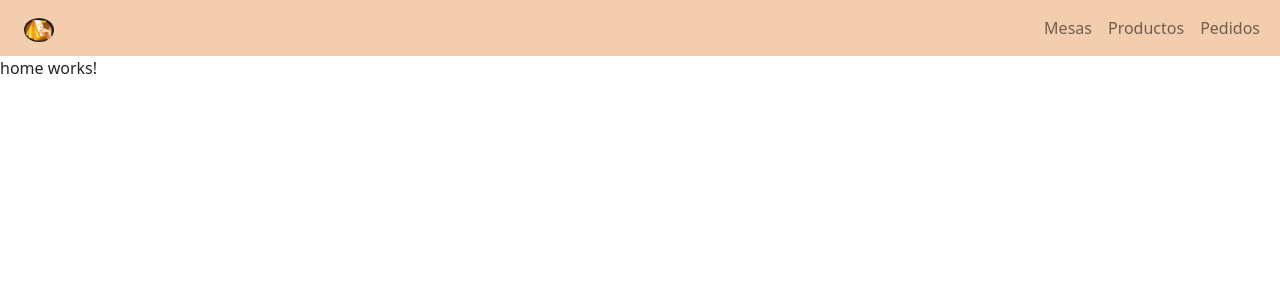
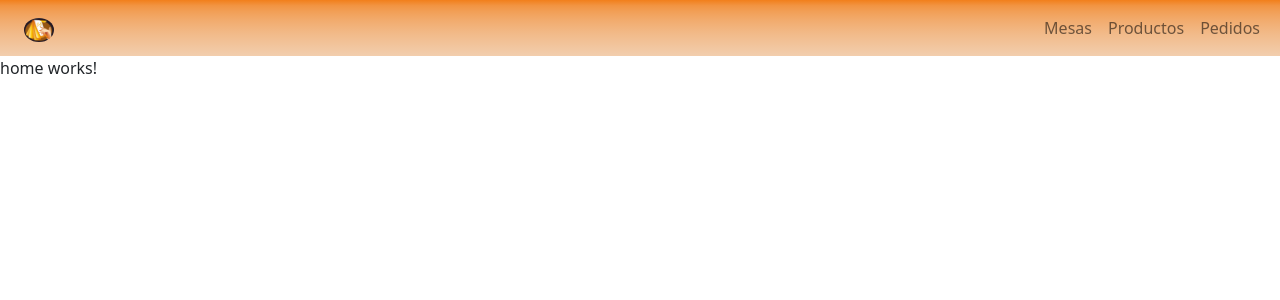
Before and after one commit to Daniel-M12/gestion-pedidos, an Angular app: page / in a window 1280 px wide. Shown: the top 300 px of the page. Built offline with nearby package versions, Linux system fonts and the light colour scheme.

Commit message:
Agregado degradado a barra de navegación

```diff
--- a/src/app/app.component.scss
+++ b/src/app/app.component.scss
@@ -1,6 +1,7 @@
 
 .navbar{
-    background-color: #F2CEAE;
+    //background-color: #F2CEAE;
+    background: linear-gradient(180deg,#F27F1B, 30%, #F2CEAE);
 }
 
 .redondear{
```
